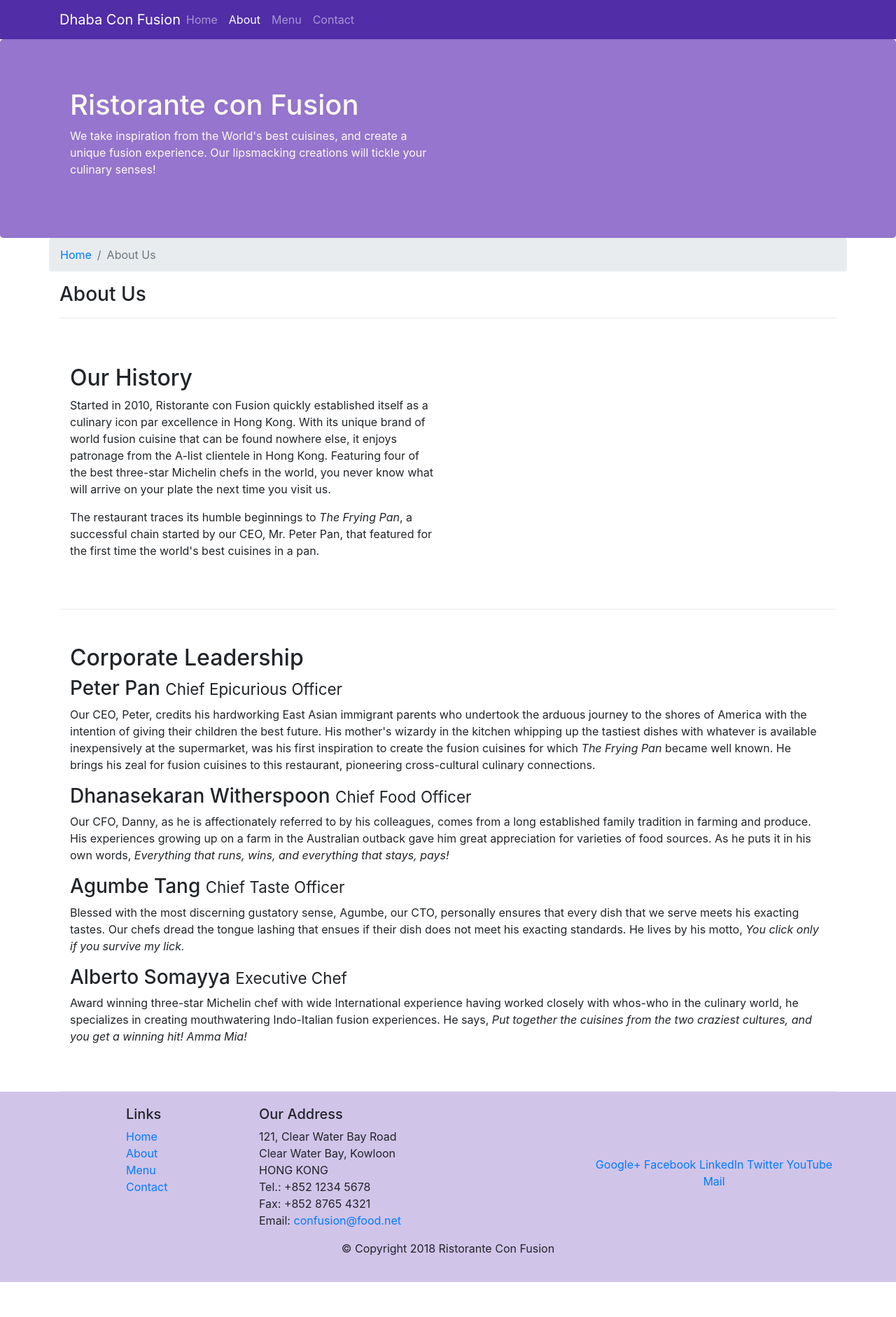
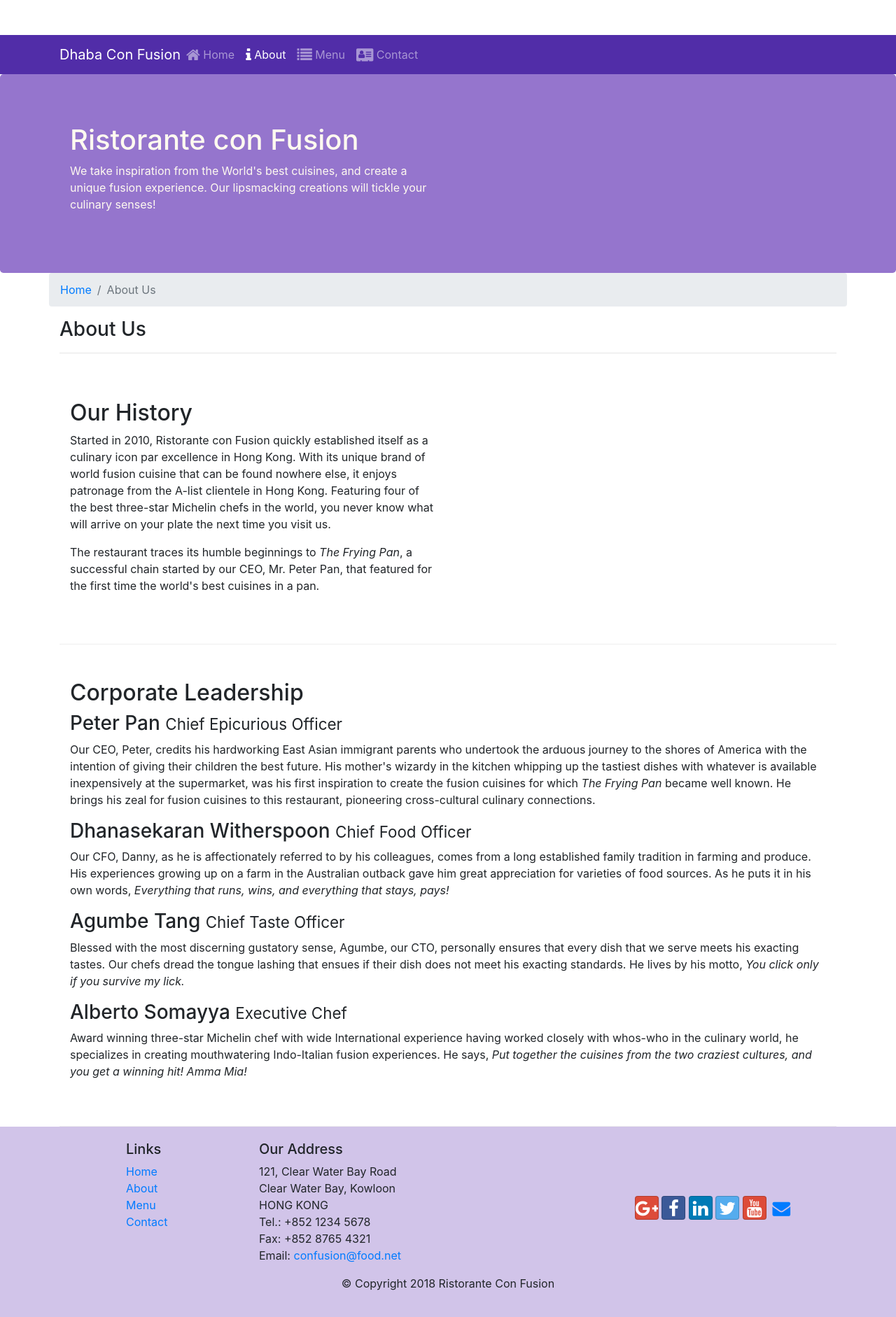
Before and after one commit to deorenikhil/full_stack_web, a website: page aboutus.html in a window 1280 px wide. Shown: the whole page at 70% size. Before the commit the page ends 1832 px from the top, so only its background shows below. Drawn offline with nearby package versions, Linux system fonts and the light colour scheme.

Commit message:
Icon fonts

```diff
--- a/aboutus.html
+++ b/aboutus.html
@@ -9,6 +9,9 @@
 
  <!-- Bootstrap CSS -->
  <link rel="stylesheet" href="node_modules/bootstrap/dist/css/bootstrap.min.css">
+ <link rel="stylesheet" href="node_modules/font-awesome/css/font-awesome.min.css">
+ <link rel="stylesheet" href="node_modules/bootstrap-social/bootstrap-social.css">
+
  <link rel="stylesheet" href="css/styles.css">
     <title>Ristorante Con Fusion: About Us</title>
 
@@ -23,11 +26,10 @@
                     <a class="navbar-brand mr-auto" href="./index.html">Dhaba Con Fusion</a>
                    <div class="collapse navbar-collapse" id="Navbar">
                         <ul class="navbar-nav mr-auto">
-                                <li class="nav-item"><a class="nav-link" href="./index.html">Home</a></li>
-                                <li class="nav-item active"><a class="nav-link" href="#">About</a></li>
-                                <li class="nav-item"><a class="nav-link" href="#">Menu</a></li>
-                                <li class="nav-item"><a class="nav-link" href="#">Contact</a></li>
-
+                                <li class="nav-item"><a class="nav-link" href="./index.html"><span class="fa fa-home fa-lg"></span> Home</a></li>
+                                <li class="nav-item active"><a class="nav-link" href="#"><span class="fa fa-info fa-lg"></span> About</a></li>
+                                <li class="nav-item"><a class="nav-link" href="#"><span class="fa fa-list fa-lg"></span> Menu</a></li>
+                                <li class="nav-item"><a class="nav-link" href="#"><span class="fa fa-address-card fa-lg"></span> Contact</a></li>
                             </ul>
                    </div>
 
@@ -109,14 +111,14 @@
 		           </address>
                 </div>
                 <div class="col-12 col-sm-4 align-self-center">
-                    <div class="text-center">
-                        <a href="http://google.com/+">Google+</a>
-                        <a href="http://www.facebook.com/profile.php?id=">Facebook</a>
-                        <a href="http://www.linkedin.com/in/">LinkedIn</a>
-                        <a href="http://twitter.com/">Twitter</a>
-                        <a href="http://youtube.com/">YouTube</a>
-                        <a href="mailto:">Mail</a>
-                    </div>
+                        <div class="text-center">
+                                <a class="btn btn-social-icon btn-google" href="http://google.com/+"><i class="fa fa-google-plus fa-lg"></i></a>
+                                <a class="btn btn-social-icon btn-facebook" href="http://www.facebook.com/profile.php?id="><i class="fa fa-facebook fa-lg"></i></a>
+                                <a class="btn btn-social-icon btn-linkedin" href="http://www.linkedin.com/in/"><i class="fa fa-linkedin fa-lg"></i></a>
+                                <a class="btn btn-social-icon btn-twitter" href="http://twitter.com/"><i class="fa fa-twitter fa-lg"></i></a>
+                                <a class="btn btn-social-icon btn-google" href="http://youtube.com/"><i class="fa fa-youtube fa-lg"></i></a>
+                                <a class="btn btn-social-icon" href="mailto:"><i class="fa fa-envelope fa-lg"></i></a>
+                            </div>
                 </div>
            </div>
            <div class="row justify-content-center">
--- a/css/styles.css
+++ b/css/styles.css
@@ -29,7 +29,7 @@
     color: #0f0f0f;
 }
 
-.body{
+body{
     padding: 50px 0px 0px 0px;
     z-index: 0;
 }
--- a/package.json
+++ b/package.json
@@ -15,6 +15,8 @@
   },
   "dependencies": {
     "bootstrap": "^4.0.0",
+    "bootstrap-social": "^5.1.1",
+    "font-awesome": "^4.7.0",
     "jquery": "^3.3.1",
     "popper.js": "^1.12.9"
   }
```
Also changed, not shown: index.html (+15 -14 lines).
